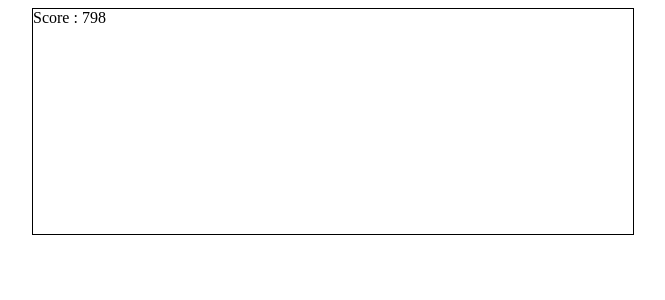
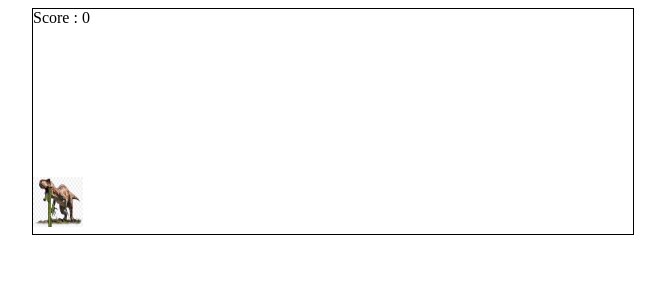
Before and after one commit to KomarCsaba/Mario, a React (Create React App) app: page / in a window 1280 px wide. Shown: the top 300 px of the page, without its empty margins (307-972 px from the left). Built offline with nearby package versions, Linux system fonts and the light colour scheme.

Commit message:
Clean up 2

```diff
--- a/src/FinalObstacle.css
+++ b/src/FinalObstacle.css
@@ -5,7 +5,7 @@
     margin: auto;
   }
 
-  #dino {
+  #player {
     width: 50px;
     height: 50px;
     background-image: url(assets/trex.png);
@@ -40,7 +40,7 @@
     }
   }
 
-  #cactus {
+  #obstacle {
     width: 20px;
     height: 40px;
     position: relative;
```
